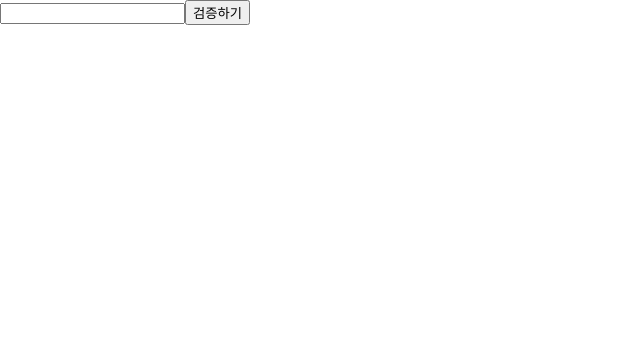
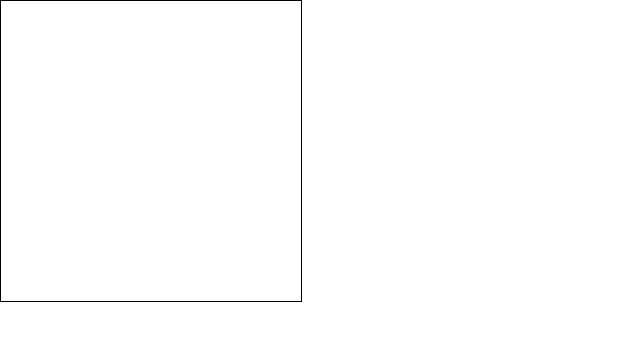
Before and after one commit to JiannKim/hello-react, a React (Create React App) app: page / in a window 1280 px wide. Shown: the top 340 px of the page, without its empty margins (0-640 px from the left). Built offline with nearby package versions, Linux system fonts and the light colour scheme.

Commit message:
:memo: 5장 ref: DOM에 이름 달기 - 5.3 컴포넌트에 ref 달기
클래스형 컴포에 ref 달고 외부에서도 사용해보기

```diff
--- /dev/null
+++ b/src/5장.ref:DOM에_이름달기/ScrollBox.js
@@ -0,0 +1,32 @@
+import React, { Component } from 'react';
+
+// 5.3.2 컴포넌트 초기 설정
+// 5.3.2.1 컴포넌트 파일 생성
+class ScrollBox extends Component {
+  render() {
+    const style = {
+      border: '1px solid black',
+      height: '300px',
+      width: '300px',
+      overflow: 'auto',
+      position: 'relarive',
+    };
+    const innerStyle = {
+      width: '100%',
+      height: '650px',
+      background: 'linear-gradient(whire, black)',
+    };
+    return (
+      <div
+        style={style}
+        ref={(ref) => {
+          this.box = ref;
+        }}
+      >
+        <div style={innerStyle} />
+      </div>
+    );
+  }
+}
+
+export default ScrollBox;
--- a/src/App.js
+++ b/src/App.js
@@ -1,9 +1,9 @@
 import './App.css';
-import ValidationSample from './5장.ref:DOM에_이름달기/ValidationSample';
+import ScrollBox from './5장.ref:DOM에_이름달기/ScrollBox';
 
 const App = () => {
-  // 5.1.2 App 컴포넌트에서 예제 컴포넌트 렌더링 (* App.js 참조)
-  return <ValidationSample />;
+  // 5.2.2.2 App 컴포에서 스크롤 박스 컴포 렌더링
+  return <ScrollBox />;
 };
 
 export default App;
```
Also changed, not shown: src/5장.ref:DOM에_이름달기/step3.js (added, +14 -0 lines).
